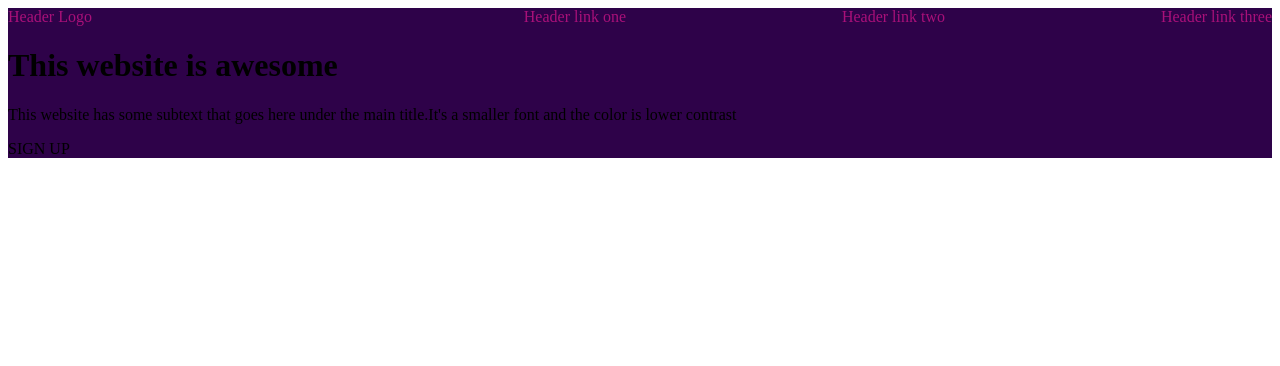
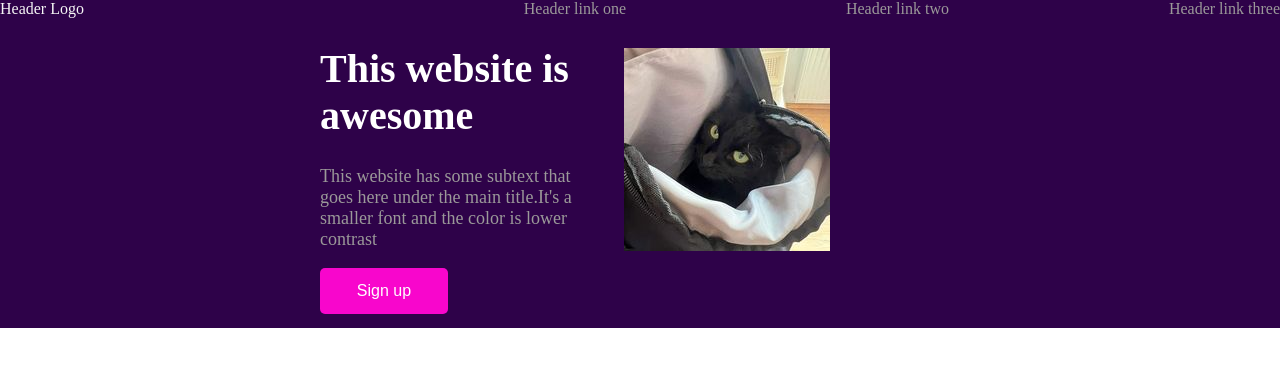
Before and after one commit to Cameliuu/landing-page, a plain HTML site: page index.html in a window 1280 px wide. Drawn offline with Linux system fonts and the light colour scheme.

Commit message:
Auto stash before rebase of "origin/main"
Finished header

```diff
--- a/index.html
+++ b/index.html
@@ -4,18 +4,24 @@
     <meta charset="UTF-8">
     <link rel="stylesheet" href="style.css">
 </head>
-<header>
 
+<div class="header">
     <div class="links">
         <div class="logo">Header Logo</div>
         <div class="link";id="one">Header link one</div>
         <div class="link";id="two">Header link two</div>
         <div class="link";id="three">Header link three</div>
     </div>
-    <h1 class="text title">This website is awesome</h1>
-    <p class="text paragraph">This website has some subtext that goes here under the main title.It's a smaller font and the color is lower contrast</p>
-    <div class="text signup button">SIGN UP</div>
-</header>
+    <div class="text-flexbox">
+        <h1 class="title">This website is awesome</h1>
+        <p class="para">This website has some subtext that goes here under the main title.It's a smaller font and the color is lower contrast</p>
+        <button class="sign-button">Sign up</button>
+
+    </div>
+    <div class="cafeu">
+        <img src=images/cafeluts.jpg>
+    </div>
+</div>
 <body>
 
 </body>
--- a/style.css
+++ b/style.css
@@ -1,14 +1,22 @@
-header{
+html,body{
+    width: 100%;
+    height: 100%;
+    margin:0;
+    padding: 0;
+    overflow-x:hidden;
+}
+.header{
     background-color: #2E0249;
     width: 100%;
+    height:41%;
 }
 
 .links
 {
-    height: auto;
     display:flex;
-    color: #A91079;
+    color: whitesmoke;
     justify-content: right;
+    height:auto;
 }
 .link{
     margin-left: auto;
@@ -16,3 +24,45 @@ header{
 .links .logo{
     margin-right:auto;
 }
+.links .link{
+    color:#9B9999FF;
+}
+.text-flexbox{
+    height: auto;
+    width:20%;
+    justify-content: flex-end;
+    flex-direction: column;
+    margin-left: 25%;
+}
+.text-flexbox .title{
+    color: white;
+    font-size: 40px;
+    font-family: extra-bold;
+    font-weight: bolder;
+}
+.text-flexbox .para{
+    color:#9B9999FF;
+    font-size: 18px;
+}
+.cafeu{
+
+    height: 200px;
+    width:400px;
+    float:right;
+    margin-right:20%;
+    position:relative;
+    top:-81%;
+    color:white;
+}
+.sign-button{
+    color:white;
+    display: block;
+    width: 50%;
+    border: none;
+    background-color: #F806CC;
+    padding: 14px 28px;
+    font-size: 16px;
+    cursor: pointer;
+    text-align: center;
+    border-radius: 5px;
+}
```
Also changed, not shown: images/cafeluts.jpg (added).
